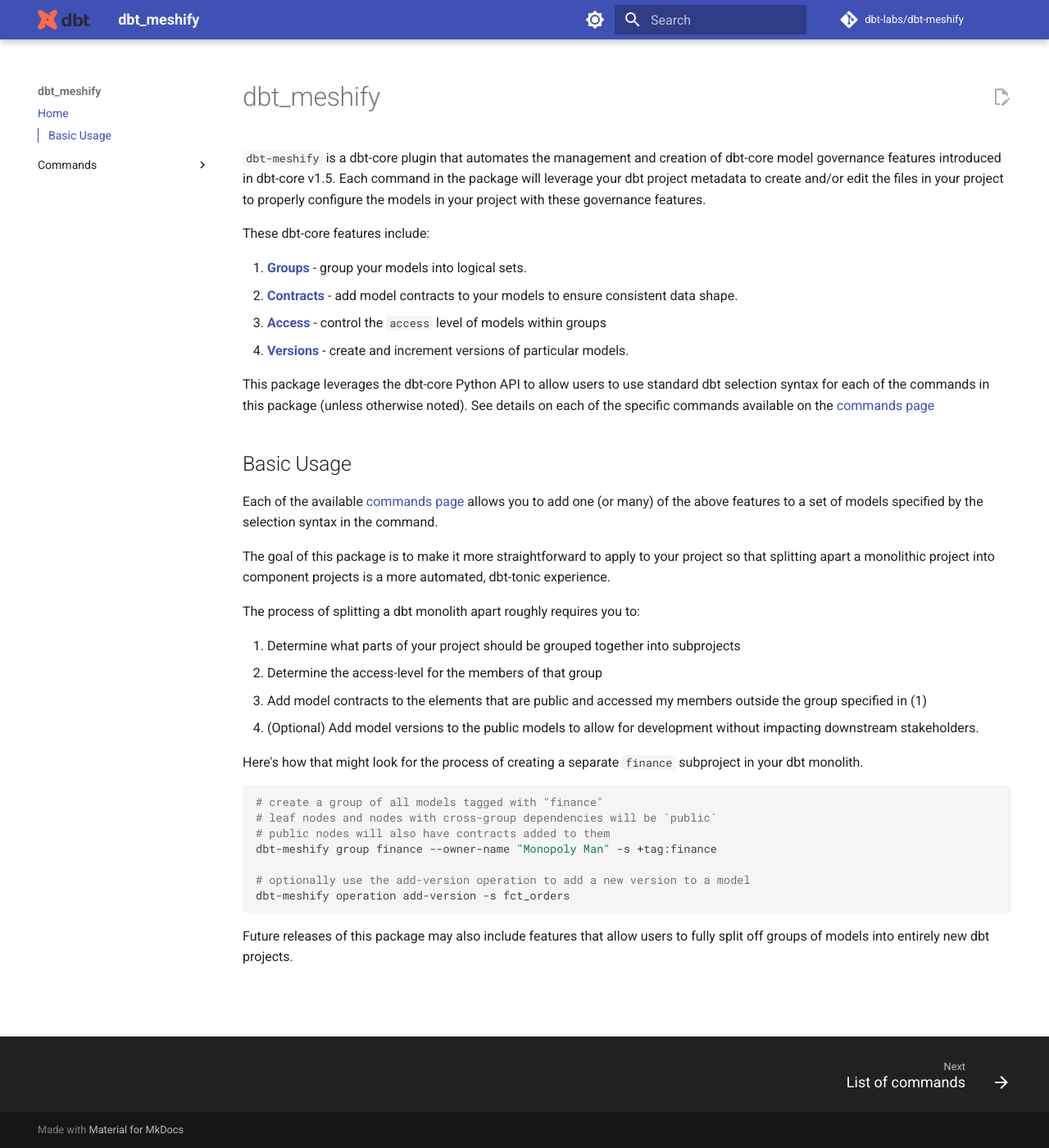
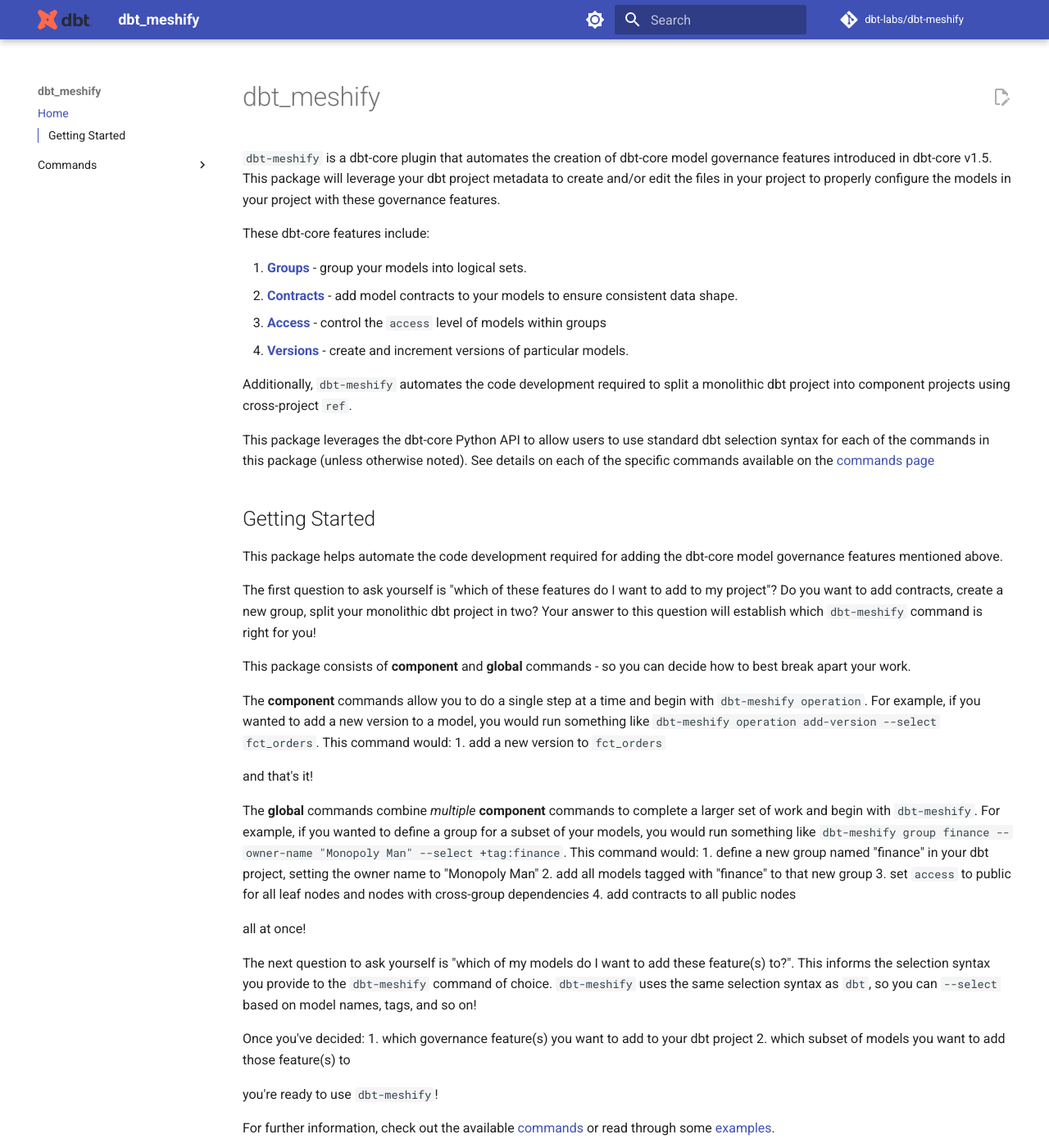
Before and after one commit to dbt-labs/dbt-meshify, an MkDocs documentation site: the page built from docs/index.md, in a window 1280 px wide and 1400 px high. Shown: the whole window at 82% size. Built offline with MkDocs 1.6.1 and Material for MkDocs 9.7.7, drawn with Linux system fonts in a browser that asks for light colours; comment, search, counter and statistics services are not loaded; the version menu is left out.

Commit message:
update main docs page

````diff
--- a/docs/index.md
+++ b/docs/index.md
@@ -1,6 +1,6 @@
 # dbt_meshify
 
-`dbt-meshify` is a dbt-core plugin that automates the management and creation of dbt-core model governance features introduced in dbt-core v1.5. Each command in the package will leverage your dbt project metadata to create and/or edit the files in your project to properly configure the models in your project with these governance features.
+`dbt-meshify` is a dbt-core plugin that automates the creation of dbt-core model governance features introduced in dbt-core v1.5. This package will leverage your dbt project metadata to create and/or edit the files in your project to properly configure the models in your project with these governance features.
 
 These dbt-core features include:
 
@@ -9,31 +9,37 @@
 3. __[Access](https://docs.getdbt.com/docs/collaborate/govern/model-access)__ - control the `access` level of models within groups
 4. __[Versions](https://docs.getdbt.com/docs/collaborate/govern/model-versions)__ - create and increment versions of particular models.
 
+Additionally, `dbt-meshify` automates the code development required to split a monolithic dbt project into component projects using cross-project `ref`.
+
 This package leverages the dbt-core Python API to allow users to use standard dbt selection syntax for each of the commands in this package (unless otherwise noted). See details on each of the specific commands available on the [commands page](commands.md)
 
-## Basic Usage
+## Getting Started
 
-Each of the available [commands page](commands.md) allows you to add one (or many) of the above features to a set of models specified by the selection syntax in the command.
+This package helps automate the code development required for adding the dbt-core model governance features mentioned above.
 
-The goal of this package is to make it more straightforward to apply to your project so that splitting apart a monolithic project into component projects is a more automated, dbt-tonic experience.
+The first question to ask yourself is "which of these features do I want to add to my project"? Do you want to add contracts, create a new group, split your monolithic dbt project in two? Your answer to this question will establish which `dbt-meshify` command is right for you!
 
-The process of splitting a dbt monolith apart roughly requires you to:
+This package consists of **component** and **global** commands - so you can decide how to best break apart your work.
 
-1. Determine what parts of your project should be grouped together into subprojects
-2. Determine the access-level for the members of that group
-3. Add model contracts to the elements that are public and accessed my members outside the group specified in (1)
-4. (Optional) Add model versions to the public models to allow for development without impacting downstream stakeholders.
+The **component** commands allow you to do a single step at a time and begin with `dbt-meshify operation`. For example, if you wanted to add a new version to a model, you would run something like `dbt-meshify operation add-version --select fct_orders`. This command would:
+1. add a new version to `fct_orders`
 
-Here's how that might look for the process of creating a separate `finance` subproject in your dbt monolith.
+and that's it!
 
-```bash
-# create a group of all models tagged with "finance"
-# leaf nodes and nodes with cross-group dependencies will be `public`
-# public nodes will also have contracts added to them
-dbt-meshify group finance --owner-name "Monopoly Man" -s +tag:finance
+The **global** commands combine _multiple_ **component** commands to complete a larger set of work and begin with `dbt-meshify`. For example, if you wanted to define a group for a subset of your models, you would run something like `dbt-meshify group finance --owner-name "Monopoly Man" --select +tag:finance`. This command would:
+1. define a new group named "finance" in your dbt project, setting the owner name to "Monopoly Man"
+2. add all models tagged with "finance" to that new group
+3. set `access` to public for all leaf nodes and nodes with cross-group dependencies
+4. add contracts to all public nodes
 
-# optionally use the add-version operation to add a new version to a model
-dbt-meshify operation add-version -s fct_orders
-```
+all at once!
 
-Future releases of this package may also include features that allow users to fully split off groups of models into entirely new dbt projects.
+The next question to ask yourself is "which of my models do I want to add these feature(s) to?". This informs the selection syntax you provide to the `dbt-meshify` command of choice. `dbt-meshify` uses the same selection syntax as `dbt`, so you can `--select` based on model names, tags, and so on!
+
+Once you've decided:
+1. which governance feature(s) you want to add to your dbt project
+2. which subset of models you want to add those feature(s) to
+
+you're ready to use `dbt-meshify`!
+
+For further information, check out the available [commands](commands.md) or read through some [examples](examples.md).
````
